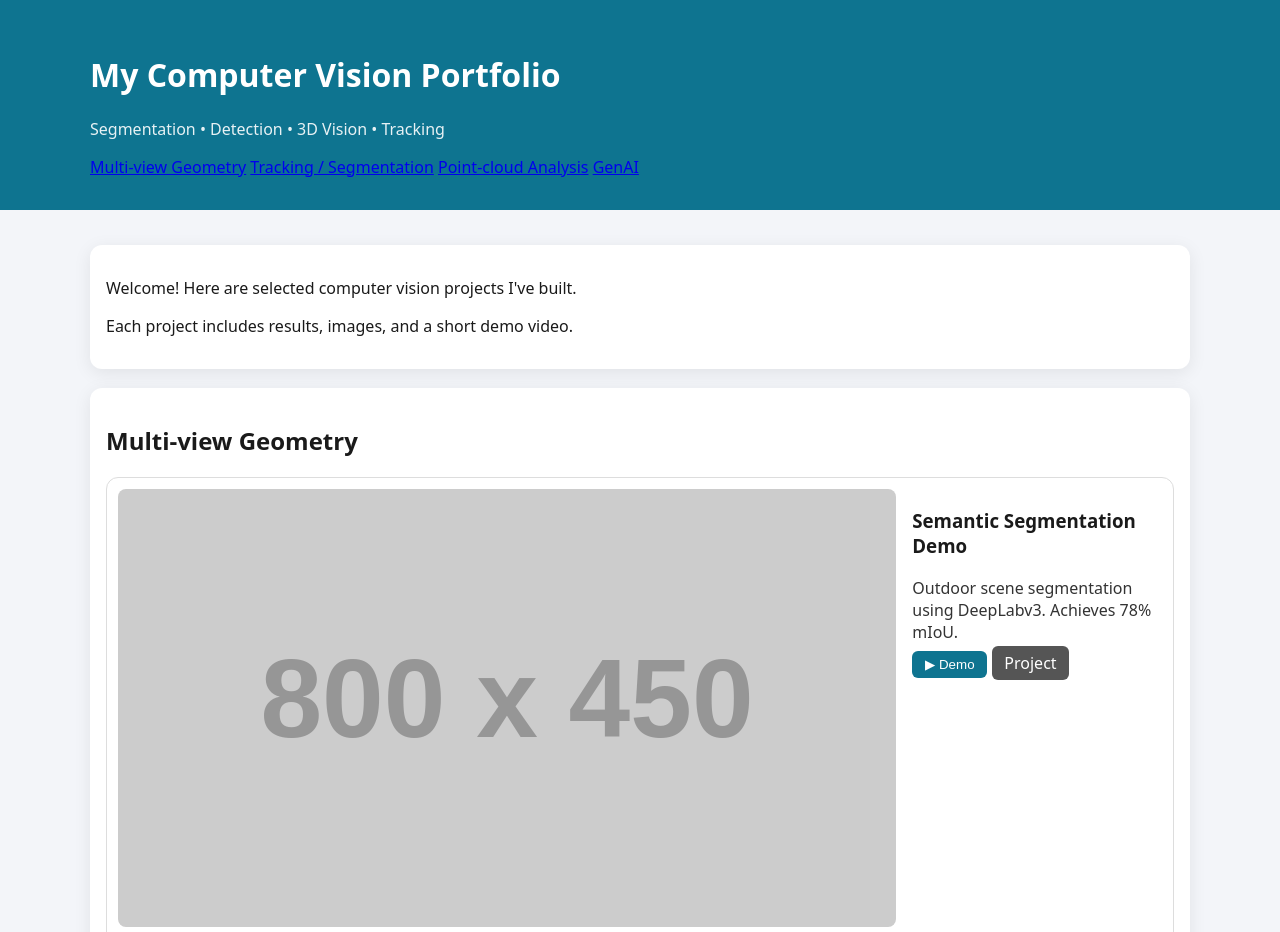
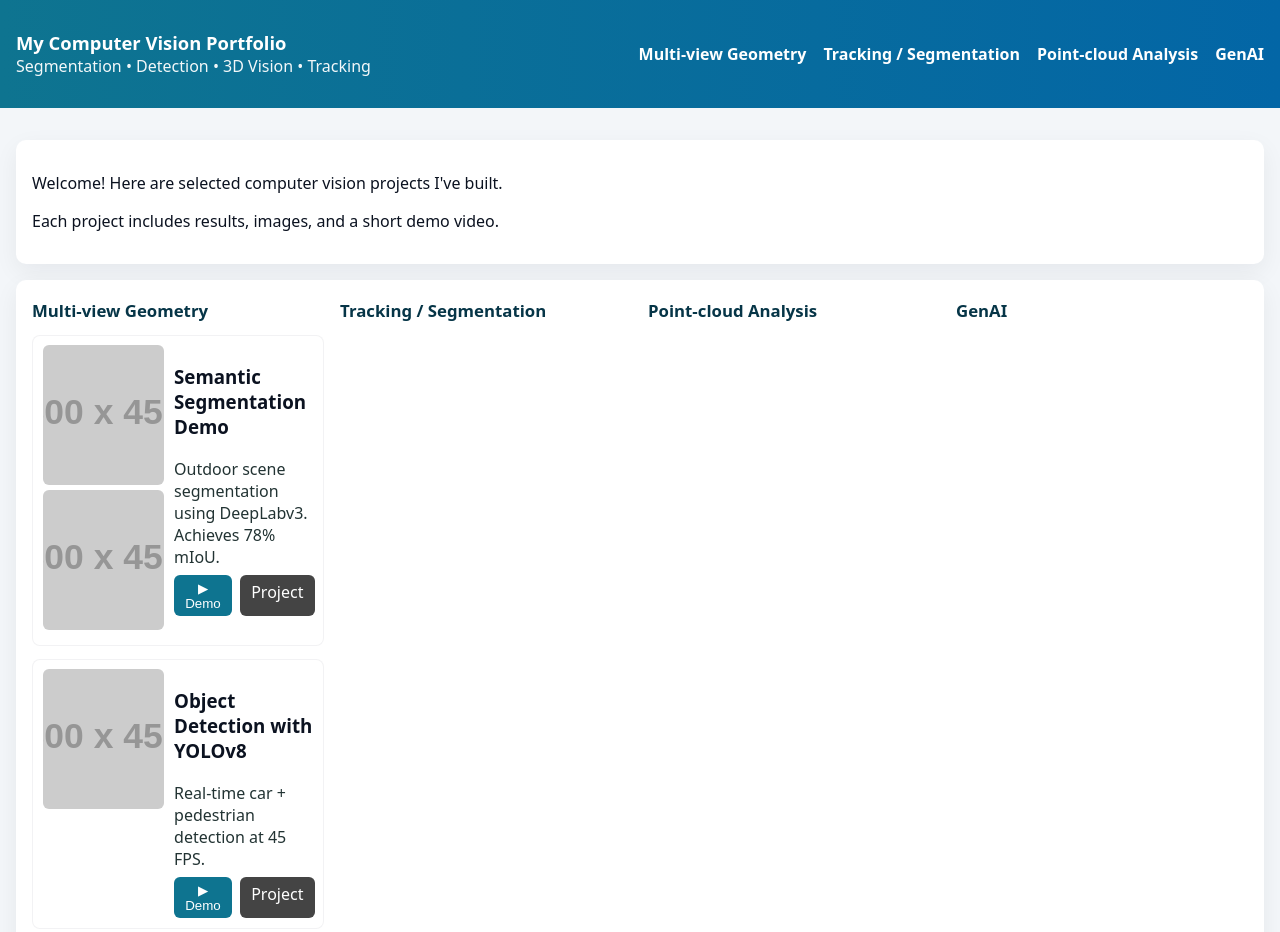
Before and after one commit to shomedas/cv-demos, a plain HTML site: page index.html in a window 1280 px wide. Shown: the top 932 px of the page. Drawn offline with Linux system fonts and the light colour scheme; placeholder pictures from the web are drawn by us.

Commit message:
Update styles.css for four column layout

```diff
--- a/styles.css
+++ b/styles.css
@@ -1,114 +1,61 @@
-body {
-  margin:0;
-  font-family:system-ui,Arial;
-  background:#f3f5f9;
-  color:#1a1a1a;
+:root{
+  --accent: #0e7490;
+  --card-bg: #fff;
+  --page-bg: #f3f6f9;
 }
 
-.wrap {
-  max-width:1100px;
-  margin:0 auto;
-  padding:1rem;
+*{box-sizing:border-box}
+body{
+  margin:0;font-family:system-ui,-apple-system,Segoe UI,Roboto,Arial;background:var(--page-bg);color:#0b1220;
 }
+.wrap{max-width:1300px;margin:0 auto;padding:1rem}
+.site-header{background:linear-gradient(90deg,var(--accent),#0366a6);color:white;padding:.9rem 0}
+.header-grid{display:flex;justify-content:space-between;align-items:center;gap:1rem}
+.header-grid h1{margin:0;font-size:1.15rem}
+.subtitle{margin:0;opacity:.95}
 
-.site-header {
-  background:#0e7490;
-  color:white;
-  padding:1rem 0;
+.top-nav a{color:white;text-decoration:none;margin-left:.8rem;font-weight:600}
+.top-nav a:hover{text-decoration:underline}
+
+/* card container for columns */
+.card{background:var(--card-bg);border-radius:10px;padding:1rem;margin:1rem 0;box-shadow:0 8px 24px rgba(7,17,41,0.06)}
+.columns{display:grid;grid-template-columns:repeat(4,1fr);gap:1rem;align-items:start}
+
+/* each column */
+.col{background:transparent;padding:0}
+.col h2{margin:.2rem 0 .8rem 0;font-size:1.05rem;color:#063547}
+
+/* grid inside a column */
+.col-grid{display:flex;flex-direction:column;gap:.8rem}
+
+/* project card */
+.project-card{display:flex;gap:.6rem;background:var(--card-bg);border-radius:8px;padding:.6rem;border:1px solid rgba(7,17,41,0.05);align-items:flex-start}
+.card-left{flex:0 0 45%}
+.card-right{flex:1}
+.proj-gallery img{width:100%;height:140px;object-fit:cover;border-radius:6px;cursor:pointer}
+.proj-desc{margin:.45rem 0;color:#233}
+.proj-actions{display:flex;gap:.5rem;margin-top:.4rem}
+.btn{background:var(--accent);color:white;padding:.35rem .7rem;border-radius:6px;border:none;cursor:pointer;text-decoration:none;display:inline-block}
+.link-btn{background:#444}
+
+/* tags */
+.tag{display:inline-block;background:#eef6f8;color:#064a56;padding:.18rem .45rem;border-radius:5px;font-size:.78rem;margin-right:.25rem}
+
+/* modal */
+.modal[aria-hidden="true"]{display:none}
+.modal{position:fixed;inset:0;display:flex;align-items:center;justify-content:center;z-index:200}
+.overlay{position:fixed;inset:0;background:rgba(3,6,12,0.6)}
+.modal-body{position:relative;width:min(1100px,95%);max-height:90vh;border-radius:10px;overflow:hidden;z-index:201;background:#000;padding:1rem}
+.modal-img{max-width:100%;max-height:85vh;display:block;margin:0 auto}
+.close-btn{position:absolute;right:.6rem;top:.6rem;background:#fff;border:none;border-radius:6px;padding:.3rem .5rem;cursor:pointer}
+
+/* small screens: collapse to single column */
+@media (max-width:1000px){
+  .columns{grid-template-columns:repeat(2,1fr)}
+  .card-left{flex:0 0 45%}
 }
-
-.subtitle {
-  margin-top:.2rem;
-  opacity:.9;
+@media (max-width:660px){
+  .columns{grid-template-columns:1fr}
+  .header-grid{flex-direction:column;align-items:flex-start;gap:.6rem}
+  .proj-gallery img{height:220px}
 }
-
-.card {
-  background:white;
-  border-radius:12px;
-  padding:1rem;
-  margin:1.2rem 0;
-  box-shadow:0 4px 18px rgba(0,0,0,.08);
-}
-
-.projects-grid {
-  display:grid;
-  grid-template-columns:repeat(auto-fill,minmax(330px,1fr));
-  gap:1rem;
-}
-
-.project-card {
-  display:flex;
-  gap:1rem;
-  background:#fff;
-  border-radius:12px;
-  padding:.7rem;
-  border:1px solid #ddd;
-}
-
-.proj-left { width:40%; }
-.proj-right { flex:1; }
-
-.proj-gallery img {
-  width:100%;
-  border-radius:8px;
-  cursor:pointer;
-}
-
-.proj-desc {
-  margin:.5rem 0;
-  color:#333;
-}
-
-.btn {
-  background:#0e7490;
-  color:white;
-  padding:.4rem .8rem;
-  border:none;
-  border-radius:6px;
-  cursor:pointer;
-  text-decoration:none;
-}
-
-.link-btn {
-  background:#555;
-}
-
-.site-footer {
-  text-align:center;
-  padding:1rem;
-  color:#777;
-}
-
-/* Modal */
-.modal[aria-hidden="true"] { display:none; }
-.modal {
-  position:fixed; inset:0;
-  background:rgba(0,0,0,.7);
-  display:flex;
-  align-items:center;
-  justify-content:center;
-  z-index:1000;
-}
-.modal-body {
-  background:#000;
-  padding:1rem;
-  border-radius:12px;
-  position:relative;
-  max-width:900px;
-  width:90%;
-  max-height:90vh;
-}
-.modal-img {
-  max-width:100%;
-  max-height:85vh;
-}
-.close-btn {
-  position:absolute;
-  top:.5rem;
-  right:.5rem;
-  background:#fff;
-  border:none;
-  padding:.3rem .5rem;
-  border-radius:5px;
-  cursor:pointer;
-}
```
